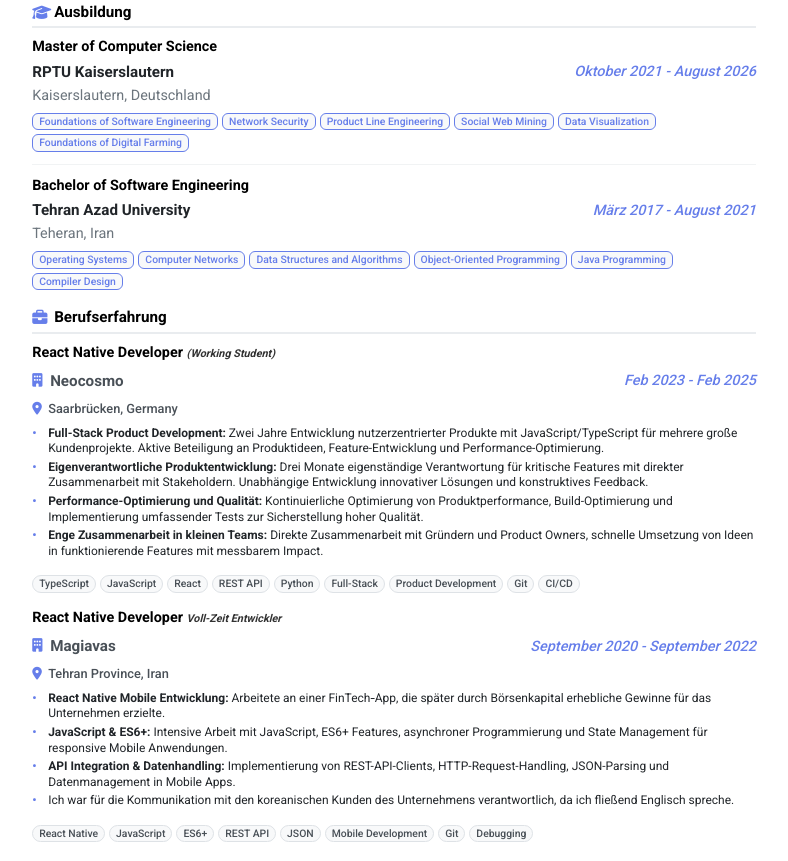
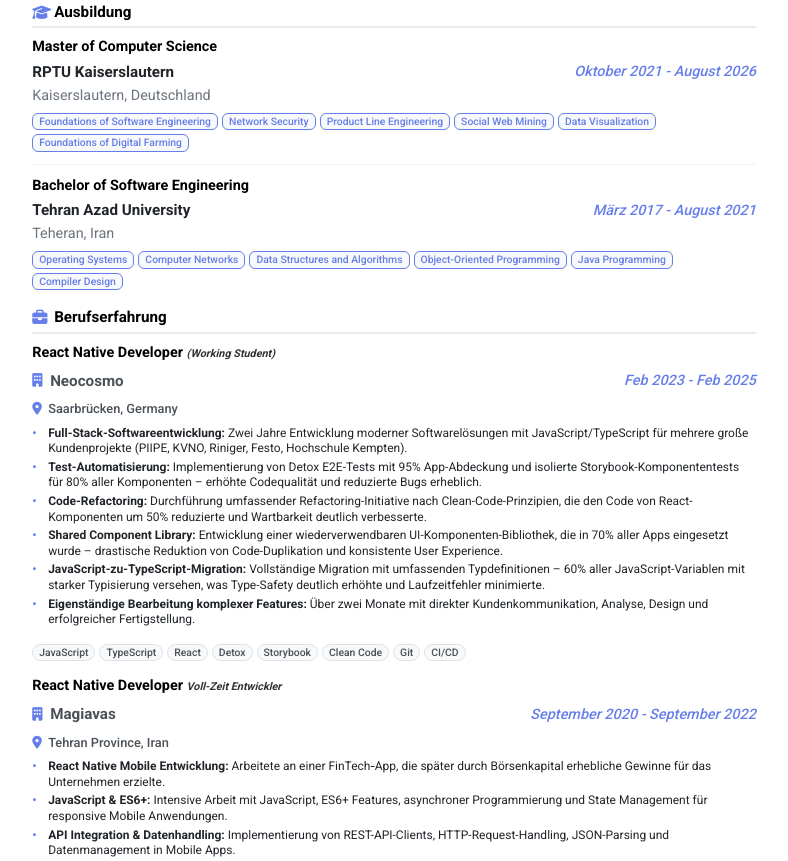
Before and after one commit to ErfanTagh/Resume-Project, a plain HTML site: page index.html in a window 1280 px wide. Shown: the part 415-1276 px from the top of the page, without its empty margins (246-1034 px from the left). Drawn offline with nearby package versions, Linux system fonts and the light colour scheme.

Commit message:
Update Neocosmo job description with detailed achievements

```diff
--- a/index.html
+++ b/index.html
@@ -134,19 +134,20 @@
             <span>Saarbrücken, Germany</span>
           </div>
           <ul class="experience-details">
-            <li><strong>Full-Stack Product Development:</strong> Zwei Jahre Entwicklung nutzerzentrierter Produkte mit JavaScript/TypeScript für mehrere große Kundenprojekte. Aktive Beteiligung an Produktideen, Feature-Entwicklung und Performance-Optimierung.</li>
-            <li><strong>Eigenverantwortliche Produktentwicklung:</strong> Drei Monate eigenständige Verantwortung für kritische Features mit direkter Zusammenarbeit mit Stakeholdern. Unabhängige Entwicklung innovativer Lösungen und konstruktives Feedback.</li>
-            <li><strong>Performance-Optimierung und Qualität:</strong> Kontinuierliche Optimierung von Produktperformance, Build-Optimierung und Implementierung umfassender Tests zur Sicherstellung hoher Qualität.</li>
-            <li><strong>Enge Zusammenarbeit in kleinen Teams:</strong> Direkte Zusammenarbeit mit Gründern und Product Owners, schnelle Umsetzung von Ideen in funktionierende Features mit messbarem Impact.</li>
+            <li><strong>Full-Stack-Softwareentwicklung:</strong> Zwei Jahre Entwicklung moderner Softwarelösungen mit JavaScript/TypeScript für mehrere große Kundenprojekte (PIIPE, KVNO, Riniger, Festo, Hochschule Kempten).</li>
+            <li><strong>Test-Automatisierung:</strong> Implementierung von Detox E2E-Tests mit 95% App-Abdeckung und isolierte Storybook-Komponententests für 80% aller Komponenten – erhöhte Codequalität und reduzierte Bugs erheblich.</li>
+            <li><strong>Code-Refactoring:</strong> Durchführung umfassender Refactoring-Initiative nach Clean-Code-Prinzipien, die den Code von React-Komponenten um 50% reduzierte und Wartbarkeit deutlich verbesserte.</li>
+            <li><strong>Shared Component Library:</strong> Entwicklung einer wiederverwendbaren UI-Komponenten-Bibliothek, die in 70% aller Apps eingesetzt wurde – drastische Reduktion von Code-Duplikation und konsistente User Experience.</li>
+            <li><strong>JavaScript-zu-TypeScript-Migration:</strong> Vollständige Migration mit umfassenden Typdefinitionen – 60% aller JavaScript-Variablen mit starker Typisierung versehen, was Type-Safety deutlich erhöhte und Laufzeitfehler minimierte.</li>
+            <li><strong>Eigenständige Bearbeitung komplexer Features:</strong> Über zwei Monate mit direkter Kundenkommunikation, Analyse, Design und erfolgreicher Fertigstellung.</li>
           </ul>
           <div class="job-tech">
+            <span class="tech-tag">JavaScript</span>
             <span class="tech-tag">TypeScript</span>
-            <span class="tech-tag">JavaScript</span>
             <span class="tech-tag">React</span>
-            <span class="tech-tag">REST API</span>
-            <span class="tech-tag">Python</span>
-            <span class="tech-tag">Full-Stack</span>
-            <span class="tech-tag">Product Development</span>
+            <span class="tech-tag">Detox</span>
+            <span class="tech-tag">Storybook</span>
+            <span class="tech-tag">Clean Code</span>
             <span class="tech-tag">Git</span>
             <span class="tech-tag">CI/CD</span>
           </div>
```
